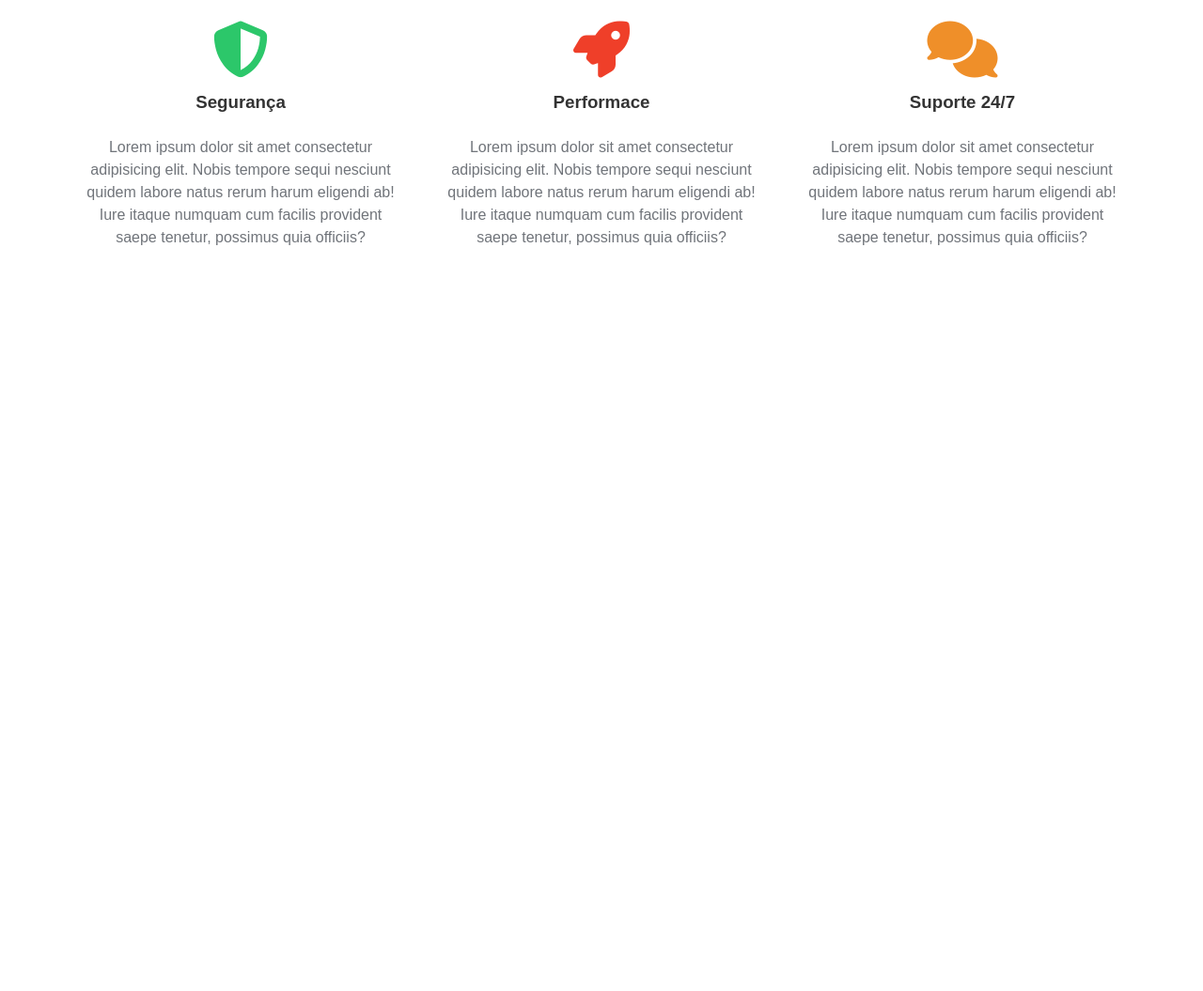
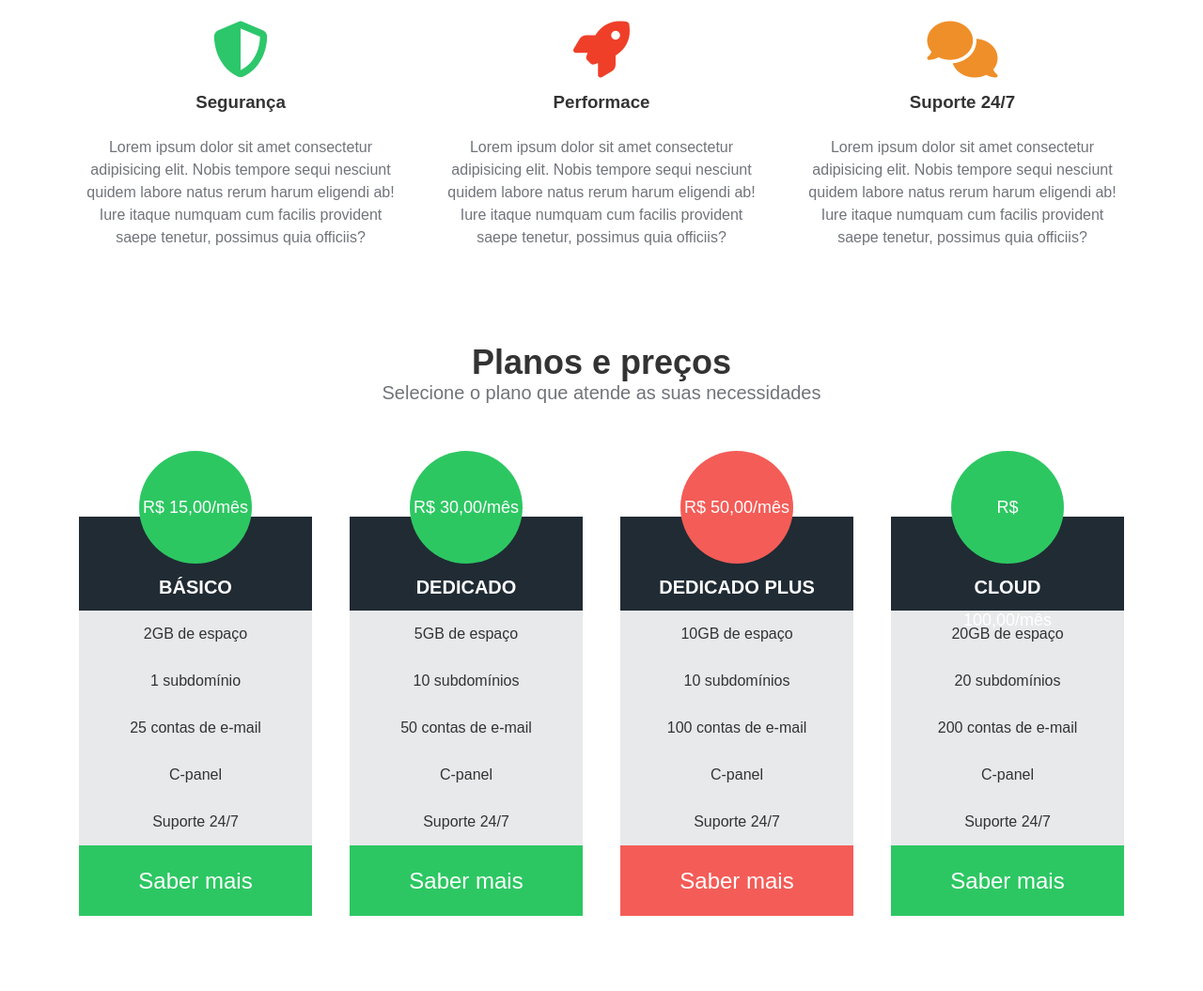
Before and after one commit to amanciio/hdc_host, a plain HTML site: page index.html in a window 1280 px wide. Shown: the part 576-1631 px from the top of the page at 94% size. Before the commit the page ends 941 px from the top, so only its background shows below. Drawn offline with Linux system fonts and the light colour scheme.

Commit message:
seção de planos html e css

```diff
--- a/css/styles.css
+++ b/css/styles.css
@@ -132,3 +132,76 @@ nav {
 .services-container p {
     line-height: 24px;
 }
+
+.pricing-container {
+    padding-bottom: 5rem;
+    text-align: center;
+}
+
+.pricing-container h2 {
+    font-size: 36px;
+}
+
+.pricing-container p {
+    font-size: 20px;
+}
+
+.plans-container {
+    display: flex;
+    justify-content: space-between;
+    width: 90%;
+    margin: 50px auto 0;
+}
+
+.plan {
+    flex: 1;
+    max-width: 275px;
+    margin: 0 20px;
+}
+
+.plan ul {
+    padding: 0;
+}
+
+.plan li {
+    list-style: none;
+    height: 50px;
+    line-height: 50px;
+    background-color: #e8e9ea;
+    color: #333;
+}
+
+.plan .price {
+    width: 120px;
+    height: 120px;
+    border-radius: 50%;
+    background-color: #2dc762;
+    color: #FFF;
+    text-align: center;
+    line-height: 120px;
+    margin: 0 auto -50px;
+    font-size: 18px;
+    position: relative;
+}
+
+.plan .plan-name {
+    text-transform: uppercase;
+    font-size: 20px;
+    font-weight: bold;
+    color: #FFF;
+    background-color: #202b34;
+    padding: 50px 0;
+}
+
+.plan .plan-btn {
+    background-color: #2CC762;
+    color: #FFF;
+    font-size: 24px;
+    height: 75px;
+    line-height: 75px;
+    cursor: pointer;
+}
+
+.plan .recommended {
+    background-color: #F45C57;
+}
--- a/index.html
+++ b/index.html
@@ -64,6 +64,60 @@
                     </li>
                 </ul>
             </section>
+            <section class="pricing-container">
+                <h2>Planos e preços</h2>
+                <p>Selecione o plano que atende as suas necessidades</p>
+                <div class="plans-container">
+                    <div class="plan">
+                        <ul>
+                            <li class="price">R$ 15,00/mês</li>
+                            <li class="plan-name">Básico</li>
+                            <li>2GB de espaço</li>
+                            <li>1 subdomínio</li>
+                            <li>25 contas de e-mail</li>
+                            <li>C-panel</li>
+                            <li>Suporte 24/7</li>
+                            <li class="plan-btn">Saber mais</li>
+                        </ul>
+                    </div>
+                    <div class="plan">
+                        <ul>
+                            <li class="price">R$ 30,00/mês</li>
+                            <li class="plan-name">Dedicado</li>
+                            <li>5GB de espaço</li>
+                            <li>10 subdomínios</li>
+                            <li>50 contas de e-mail</li>
+                            <li>C-panel</li>
+                            <li>Suporte 24/7</li>
+                            <li class="plan-btn">Saber mais</li>
+                        </ul>
+                    </div>
+                    <div class="plan">
+                        <ul>
+                            <li class="price recommended">R$ 50,00/mês</li>
+                            <li class="plan-name">Dedicado PLUS</li>
+                            <li>10GB de espaço</li>
+                            <li>10 subdomínios</li>
+                            <li>100 contas de e-mail</li>
+                            <li>C-panel</li>
+                            <li>Suporte 24/7</li>
+                            <li class="plan-btn recommended">Saber mais</li>
+                        </ul>
+                    </div>
+                    <div class="plan">
+                        <ul>
+                            <li class="price">R$ 100,00/mês</li>
+                            <li class="plan-name">Cloud</li>
+                            <li>20GB de espaço</li>
+                            <li>20 subdomínios</li>
+                            <li>200 contas de e-mail</li>
+                            <li>C-panel</li>
+                            <li>Suporte 24/7</li>
+                            <li class="plan-btn">Saber mais</li>
+                        </ul>
+                    </div>
+                </div>
+            </section>
         </main>
     </div>
 
```
